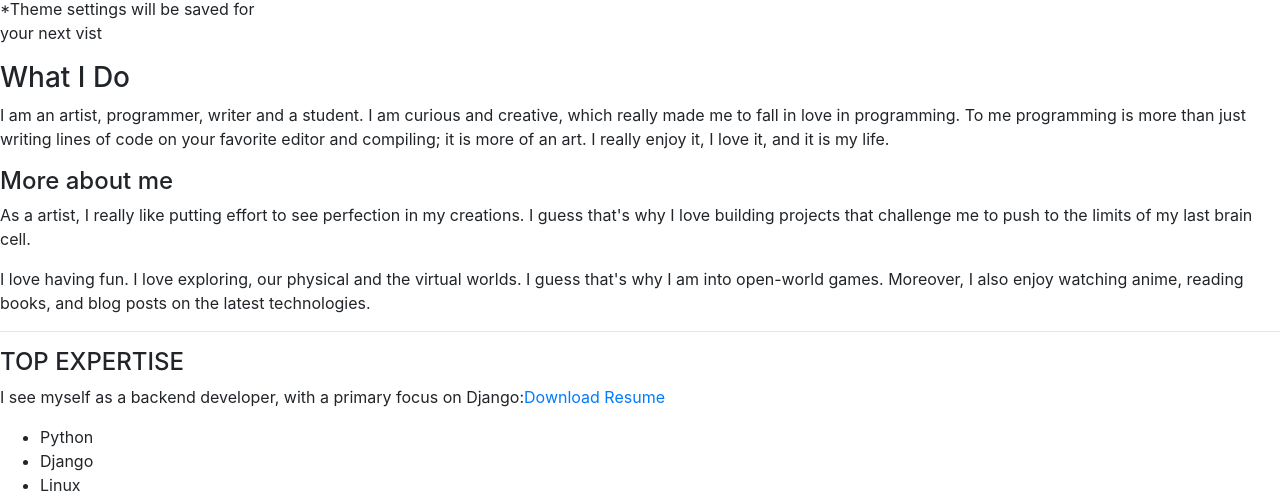
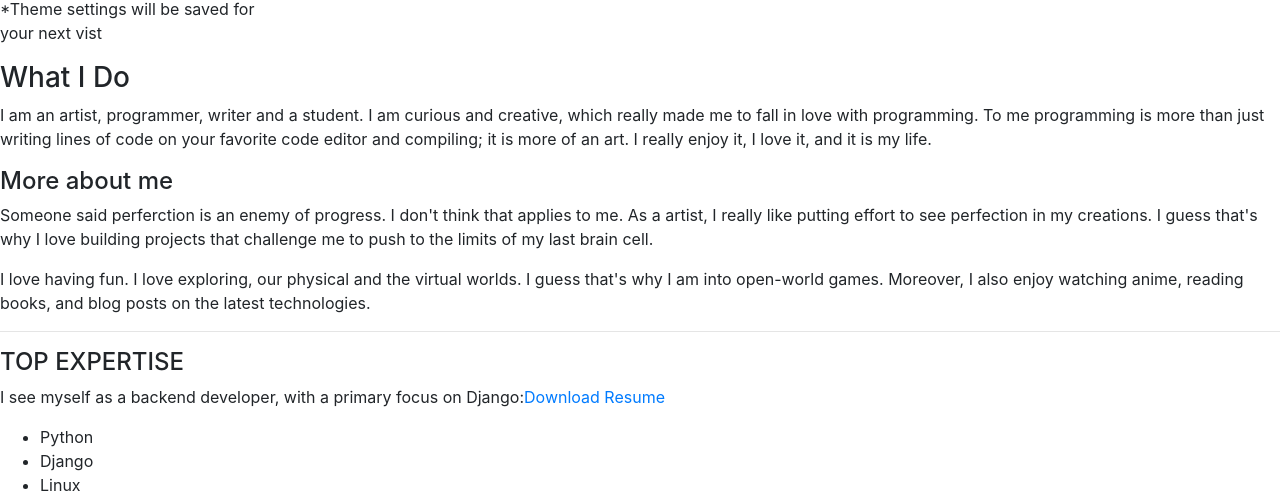
Before and after one commit to NjeruKariuki/portfolio, a Django app: page / in a window 1280 px wide. Shown: the part 423-917 px from the top of the page. Run offline with Django 3.2, Linux system fonts and the light colour scheme; some libraries are stand-ins or nearby versions.

Commit message:
changed content

```diff
--- a/blog/templates/blog/dashboard.html
+++ b/blog/templates/blog/dashboard.html
@@ -56,7 +56,7 @@
 							<div id="corner-tl" class="corner"></div>
 							<div id="corner-tr" class="corner"></div>
 							<h3>What I Do</h3>
-							<p>I am an artist, programmer, writer and a student. I am curious and creative, which really made me to fall in love in programming. To me programming is more than just writing lines of code on your favorite editor and compiling; it is more of an art. I really enjoy it, I love it, and it is my life.</p>
+							<p>I am an artist, programmer, writer and a student. I am curious and creative, which really made me to fall in love with programming. To me programming is more than just writing lines of code on your favorite code editor and compiling; it is more of an art. I really enjoy it, I love it, and it is my life.</p>
 							<div id="corner-br" class="corner"></div>
 							<div id="corner-bl" class="corner"></div>
 						</div>
@@ -73,7 +73,7 @@
 				<div class="about-me">
 					<h4>More about me</h4>
 
-					<p>As a artist, I really like putting effort to see perfection in my creations. I guess that's why I love building projects that challenge me to push to the limits of my last brain cell.</p>
+					<p>Someone said perferction is an enemy of progress. I don't think that applies to me. As a artist, I really like putting effort to see perfection in my creations. I guess that's why I love building projects that challenge me to push to the limits of my last brain cell.</p>
 
 					<p>I love having fun. I love exploring, our physical and the virtual worlds. I guess that's why I am into open-world games. Moreover, I also enjoy watching anime, reading books, and blog posts on the latest technologies.</p>
 
```
